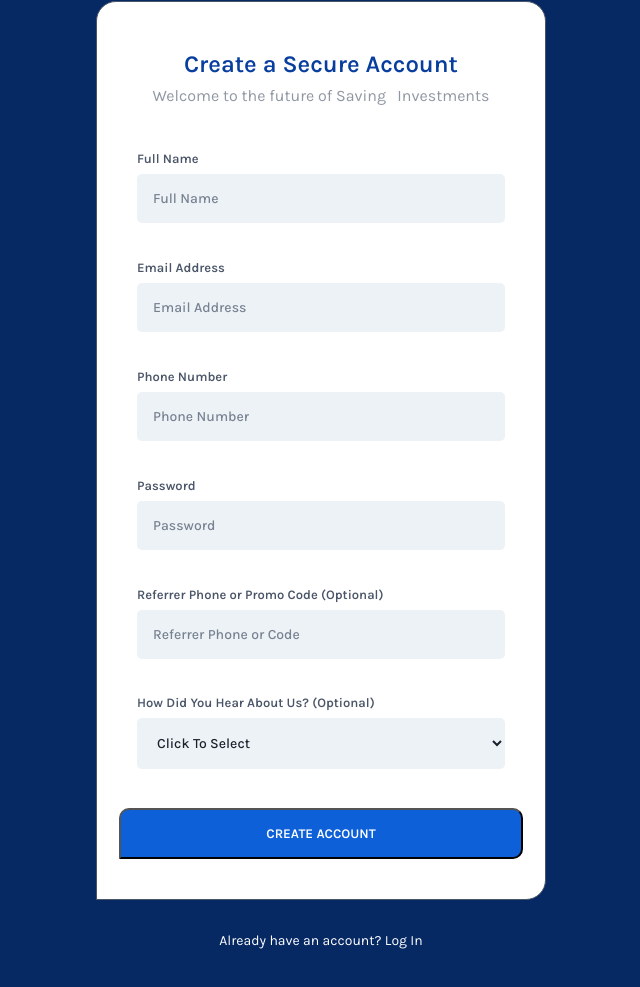
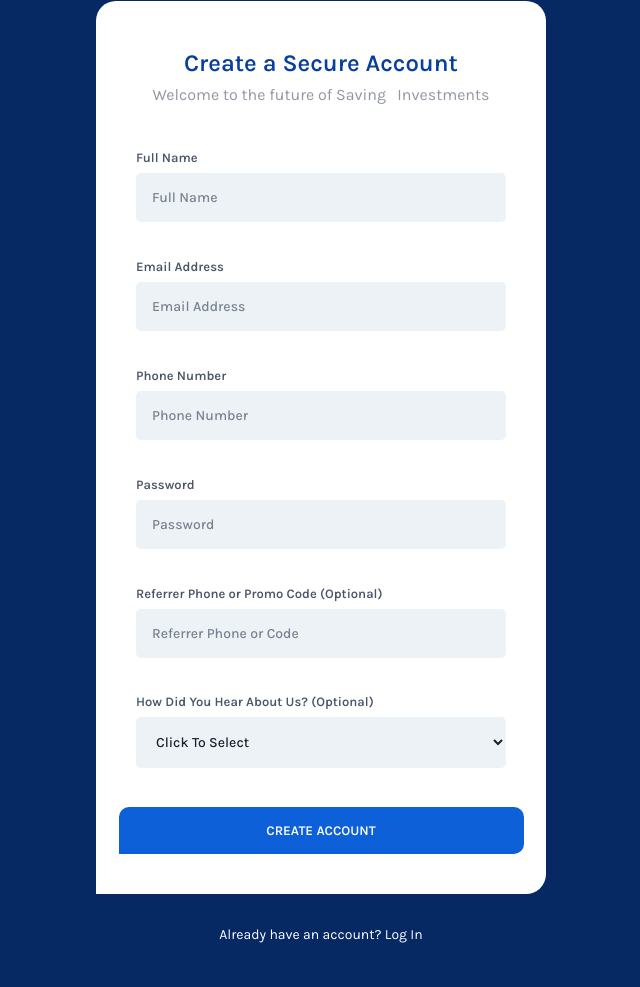
Before and after one commit to cryptotosh/piggvest, a plain HTML site: page index.html in a window 1280 px wide. Shown: the part 135-1122 px from the top of the page, without its empty margins (319-959 px from the left). Drawn offline with Linux system fonts and the light colour scheme.

Commit message:
Update css

```diff
--- a/css/style.css
+++ b/css/style.css
@@ -48,7 +48,8 @@ body{
     height: auto;
     /* min-width: 50%; */
     margin: 1rem auto;
-    border: 1px solid;
+    */border: 1px solid;*/
+    border: none;
     display: flex;
     flex-direction: column;
     flex-wrap: wrap;
@@ -98,6 +99,7 @@ button{
     background: #0d60d8;
     color: #ffffff;
     font-weight: 700;
+    border: none;
     border-radius: 10px 10px 10px 0;
     text-transform: uppercase;
     cursor: pointer;
```
